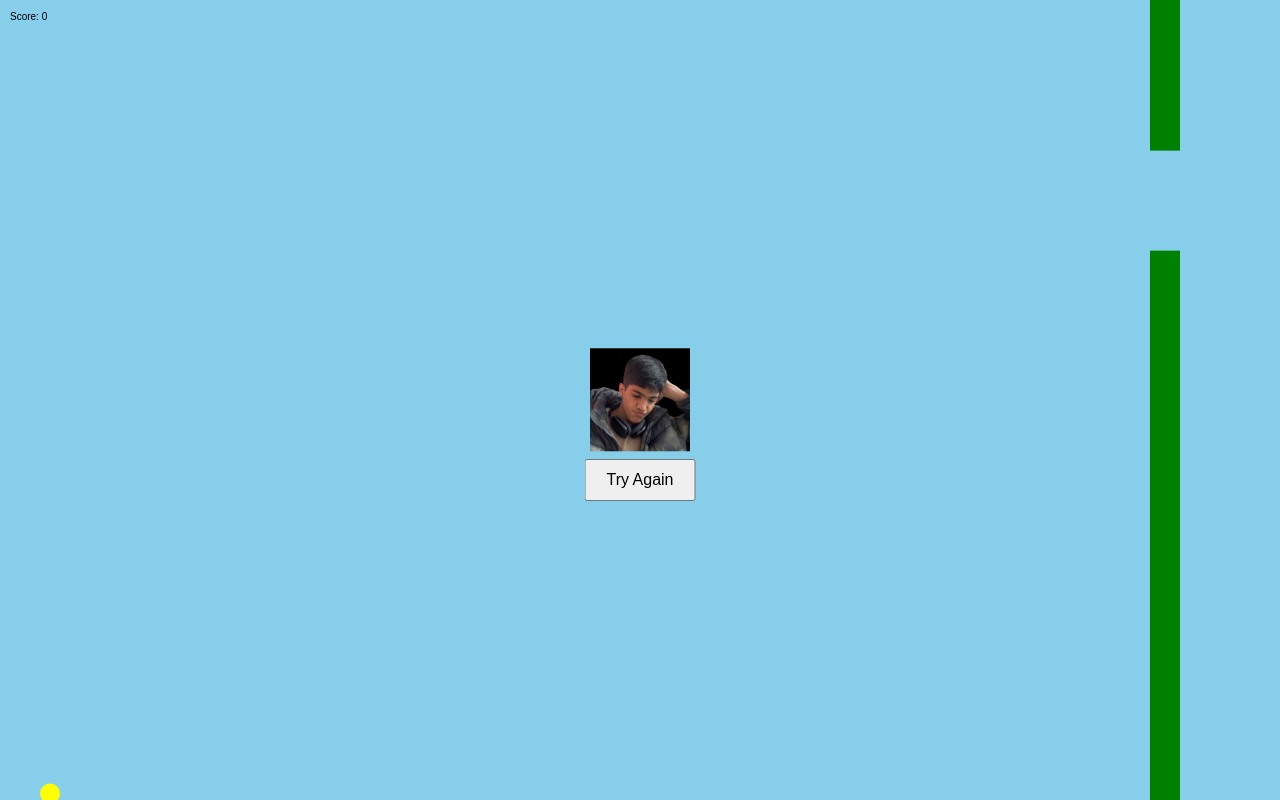
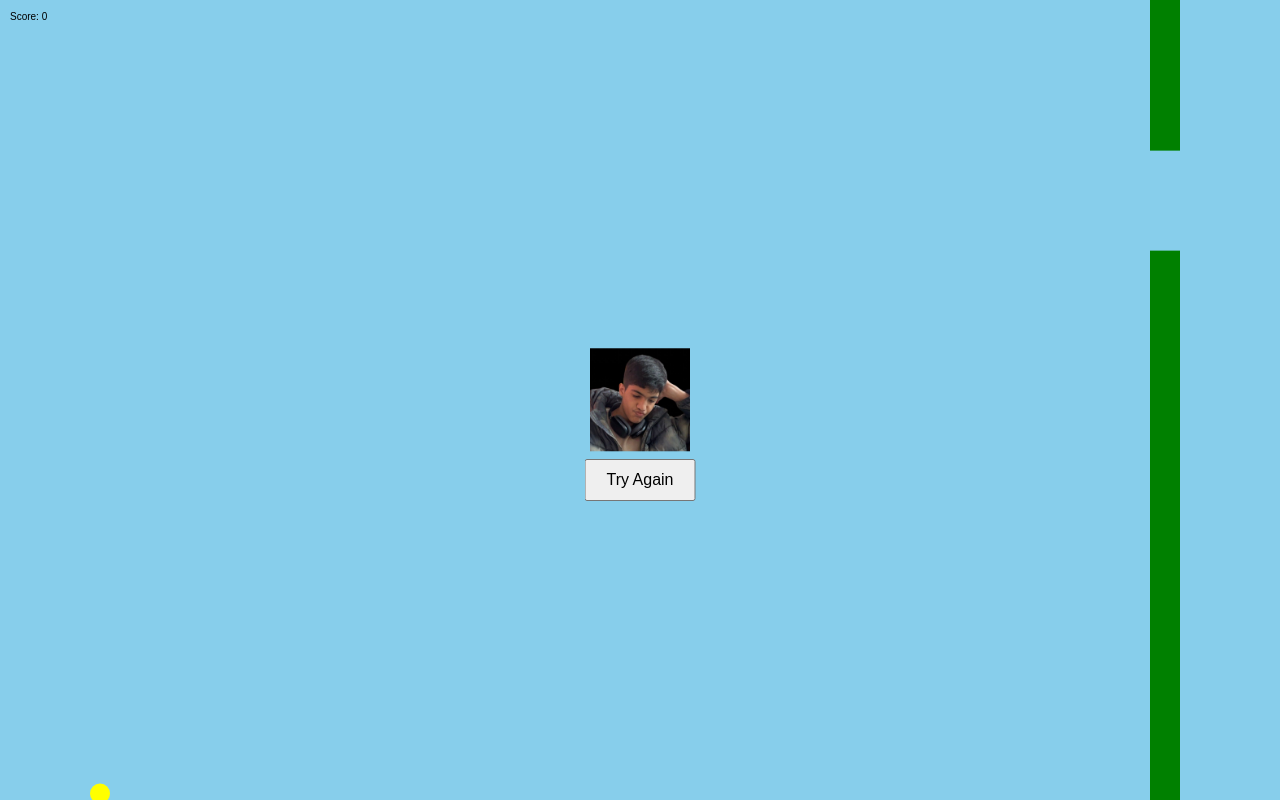
Before and after one commit to GodKnowsSOLYLYLY/FloppySolyGame, a plain HTML site: page index.html in a window 1280 px wide. Drawn offline with Linux system fonts and the light colour scheme.

Commit message:
Update index.html

```diff
--- a/index.html
+++ b/index.html
@@ -17,11 +17,11 @@
     <img id="sticker" src="Soly.jpg" alt="Sticker">
     <script>
         const canvas = document.getElementById("gameCanvas");
-canvas.width = window.innerWidth;
-canvas.height = window.innerHeight;
+        canvas.width = window.innerWidth;
+        canvas.height = window.innerHeight;
         const ctx = canvas.getContext("2d");
 
-        let bird = { x: 50, y: 150, radius: 10, gravity: 0.3, lift: -7, velocity: 0 };
+        let bird = { x: 100, y: 150, radius: 10, gravity: 0.3, lift: -7, velocity: 0 }; // Changed x to 100
         let pipes = [];
         let frame = 0;
         let score = 0;
@@ -29,7 +29,7 @@ canvas.height = window.innerHeight;
 
         document.addEventListener("keydown", jump);
         document.addEventListener("click", jump);
-document.addEventListener("touchstart", jump);
+        document.addEventListener("touchstart", jump);
 
         function jump() {
             if (!gameOver) bird.velocity = bird.lift;
@@ -88,7 +88,7 @@ document.addEventListener("touchstart", jump);
         function endGame() {
             gameOver = true;
             document.getElementById("sticker").style.display = "block";
-document.getElementById("retryButton").style.display = "block";
+            document.getElementById("retryButton").style.display = "block";
         }
 
         function gameLoop() {
@@ -99,7 +99,7 @@ document.getElementById("retryButton").style.display = "block";
 
         gameLoop();
     </script>
-<button id='retryButton' style='display: none; position: absolute; top: 60%; left: 50%; transform: translate(-50%, -50%); padding: 10px 20px; font-size: 16px; cursor: pointer;'>Try Again</button>
+    <button id='retryButton' style='display: none; position: absolute; top: 60%; left: 50%; transform: translate(-50%, -50%); padding: 10px 20px; font-size: 16px; cursor: pointer;'>Try Again</button>
     <script>
         document.getElementById("retryButton").addEventListener("click", function() {
             location.reload();
```
